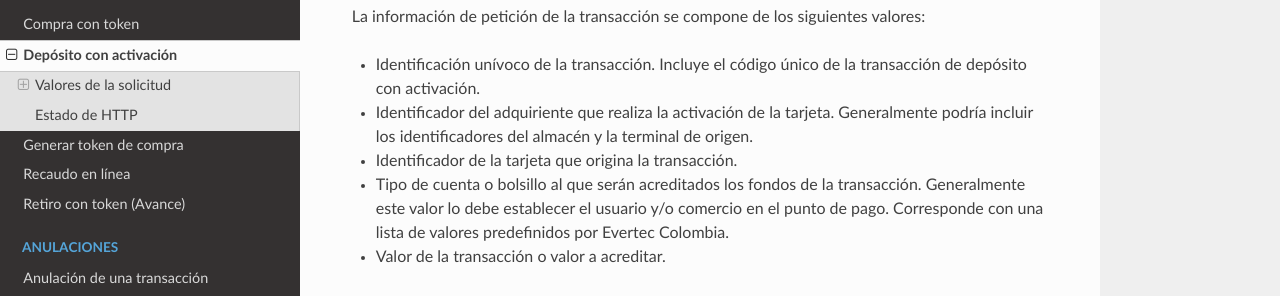
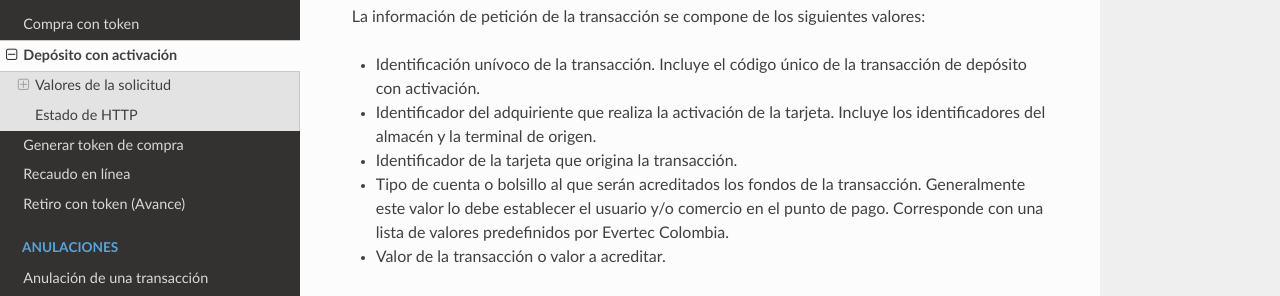
Before and after one commit to Picasso-api/Evertec-API, an MkDocs documentation site: the page built from docs/Deposit.md, in a window 1280 px wide and 900 px high. Shown: the part 450-746 px from the top of the window. Built offline with MkDocs 1.6.1, drawn with Linux system fonts in a browser that asks for light colours; nearby versions of some CDN libraries.

Commit message:
Update Deposit.md

```diff
--- a/docs/Deposit.md
+++ b/docs/Deposit.md
@@ -14,7 +14,7 @@ Procesa una solicitud financiera de depósito con activación de una tarjeta. Co
 La información de petición de la transacción se compone de los siguientes valores:
 
 * Identificación unívoco de la transacción. Incluye el código único de la transacción de depósito con activación.
-* Identificador del adquiriente que realiza la activación de la tarjeta. Generalmente podría incluir los identificadores del almacén y la terminal de origen.
+* Identificador del adquiriente que realiza la activación de la tarjeta. Incluye los identificadores del almacén y la terminal de origen.
 * Identificador de la tarjeta que origina la transacción.
 * Tipo de cuenta o bolsillo al que serán acreditados los fondos de la transacción. Generalmente este valor lo debe establecer el usuario y/o comercio en el punto de pago. Corresponde con una lista de valores predefinidos por Evertec Colombia.
 * Valor de la transacción o valor a acreditar.
```
